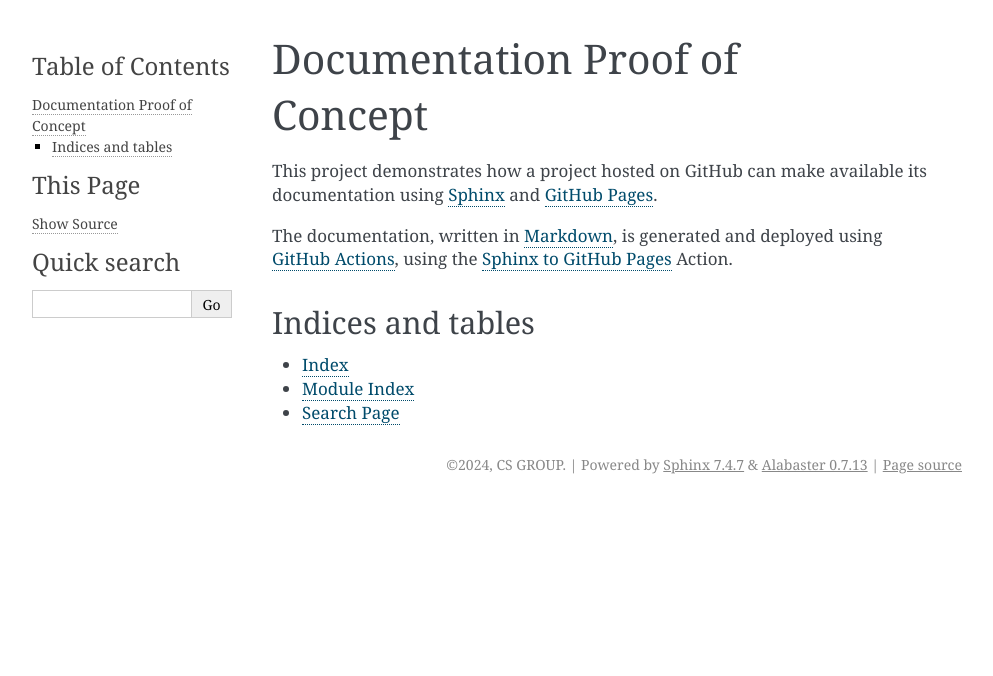
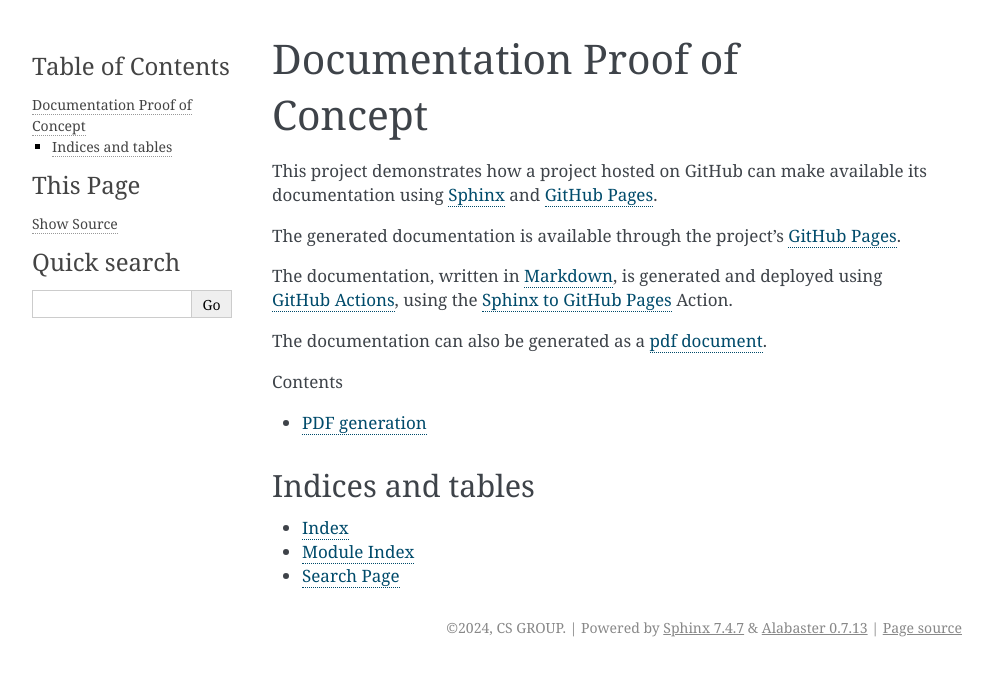
Before and after one commit to ebjorntvedt-csgroup/documentation-test-project, a Sphinx documentation site: the page built from docs/index.md, in a window 1280 px wide. Shown: the top 676 px of the page, without its empty margins (148-1141 px from the left). Built offline with Sphinx 7.4.7, drawn with Linux system fonts in a browser that asks for light colours.

Commit message:
feat: Document pdf generation

````diff
--- a/docs/index.md
+++ b/docs/index.md
@@ -4,6 +4,9 @@
 available its documentation using
 [Sphinx](https://www.sphinx-doc.org/en/master/index.html) and
 [GitHub Pages](https://docs.github.com/en/pages).
+
+The generated documentation is available through the project's
+[GitHub Pages](https://ebjorntvedt-csgroup.github.io/documentation-test-project/).
 
 The documentation, written in
 [Markdown](https://myst-parser.readthedocs.io/en/latest/index.html),
@@ -12,9 +15,14 @@
 [Sphinx to GitHub Pages](https://github.com/marketplace/actions/sphinx-to-github-pages)
 Action.
 
+The documentation can also be generated as a
+[pdf document](latexpdf).
+
 ```{toctree}
 :maxdepth: 1
 :caption: Contents
+
+latexpdf
 ```
 
 ## Indices and tables
````
Also changed, not shown: README.md (+5 -1 lines), docs/latexpdf.md (added, +22 -0 lines), 1 other file.
